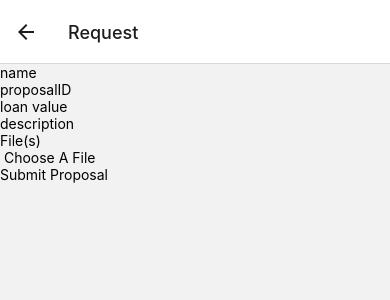
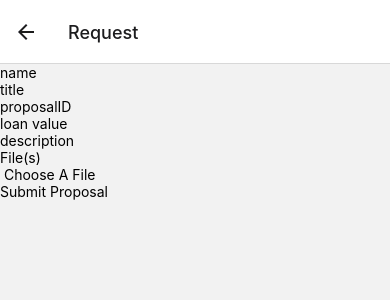
Before and after one commit to Kellories/fiducia, a React Native app: screen /Request in a window 390 px wide. Shown: the top 300 px of the page. Built offline with nearby package versions, Linux system fonts and the light colour scheme.

Commit message:
feat: added title input field

```diff
--- a/src/pages/Request.jsx
+++ b/src/pages/Request.jsx
@@ -15,6 +15,7 @@ const Request = () => {
     const [proposalId,setProposalID] = useState('')
     const [loan,setLoan] =useState('')
     const [description,setDescription] = useState('')
+    const [title,setTitle] = useState('')
     const [file,setFile] = useState()
     const [fileName,setFileName] =useState()
     const pickFile = async() => {
@@ -50,6 +51,7 @@ const Request = () => {
         const docRef = doc(db,'LoanProposal',proposalId)
         const data = {
             'Name': name,
+            'Title': title,
             'Description': description,
             'Loan': loan,
             'UID': auth.currentUser.uid
@@ -71,8 +73,9 @@ const Request = () => {
     return(
       <SafeAreaView>
         <TextInput placeholder = "name" onChangeText = {(e)=>setName(e)}></TextInput>
+        <TextInput placeholder = 'title' onChangeText={(e)=>setTitle(e)}/>
         <TextInput placeholder = 'proposalID' onChangeText = {(e)=>setProposalID(e)}></TextInput>
-        <TextInput placeholder="loan value" onChangeText={(e)=>setLoan(e)}></TextInput>
+        <TextInput placeholder= "loan value" onChangeText={(e)=>setLoan(e)}></TextInput>
         <TextInput placeholder="description" onChangeText={(e)=>setDescription(e)}></TextInput>
         <Text>File(s)</Text>
         <Pressable onPress = {pickFile} >
```
